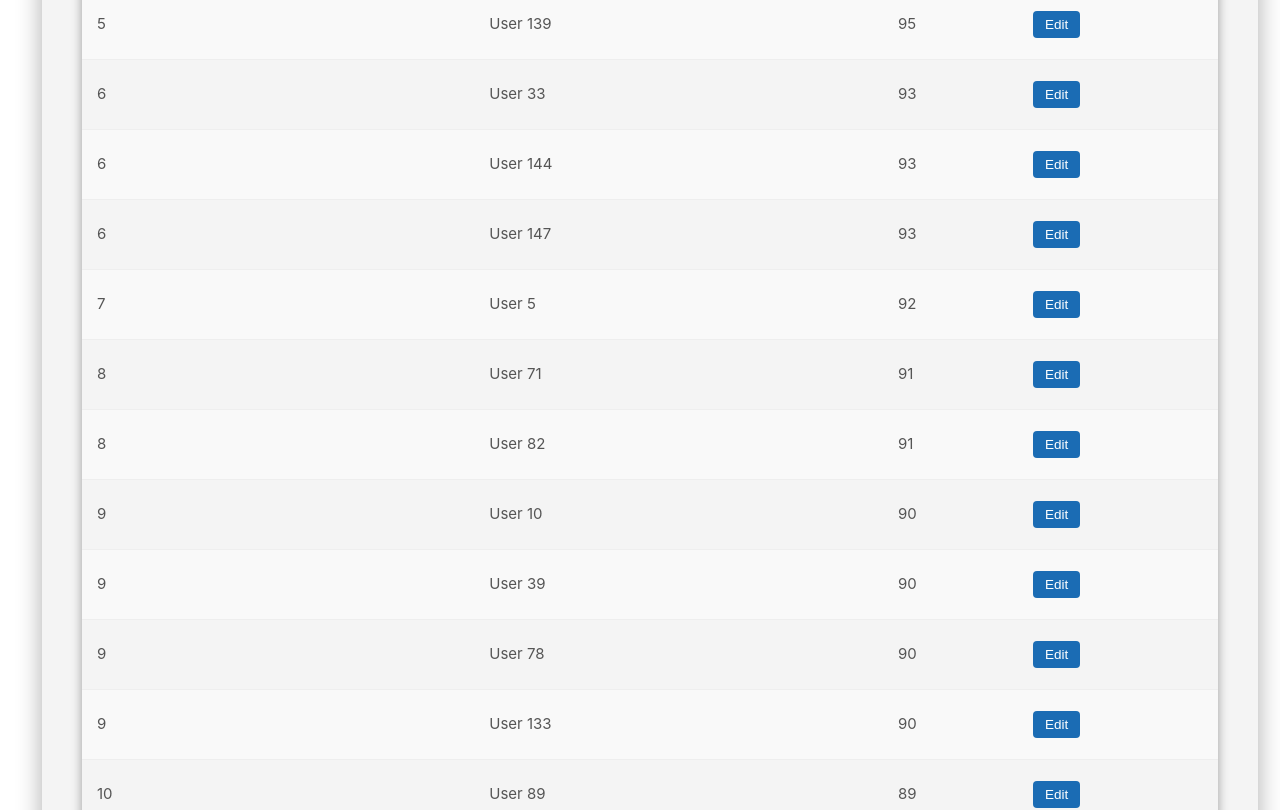
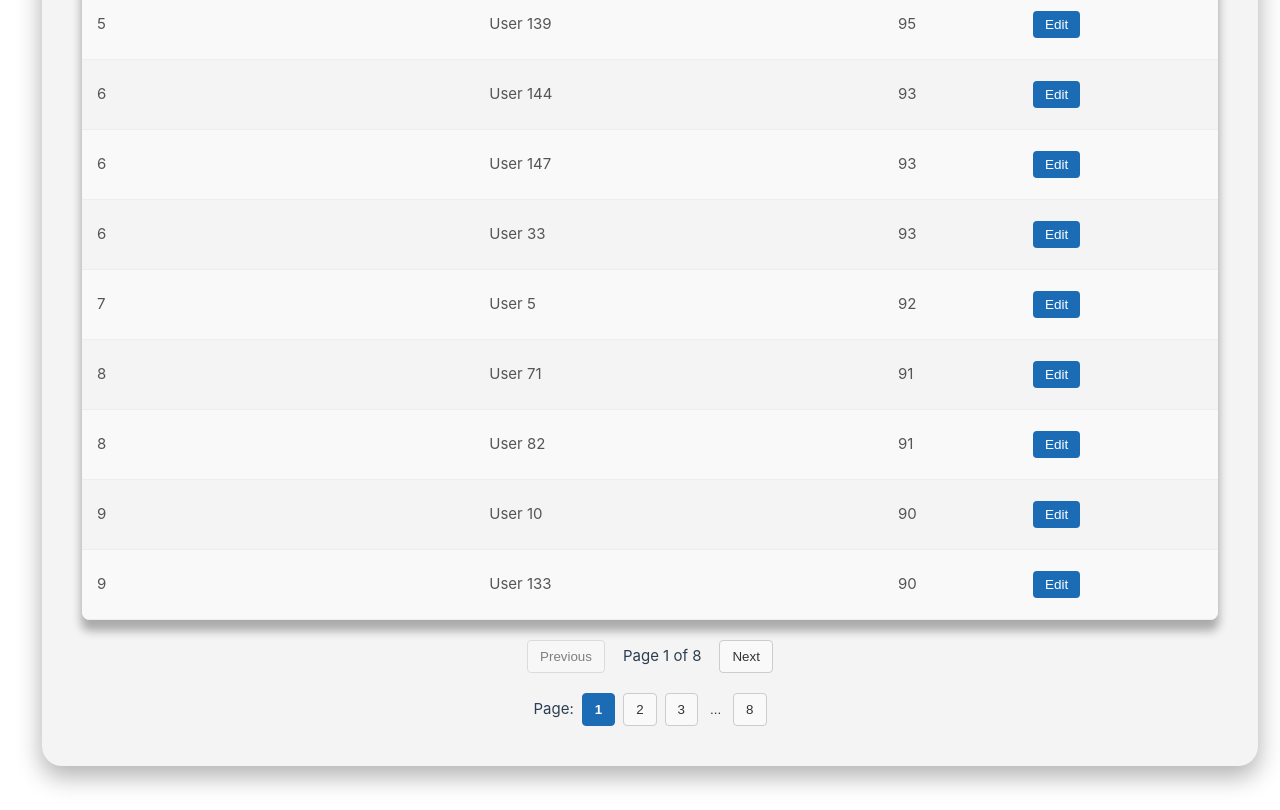
Before and after one commit to joaquim21acj/user-dashboard, a Vue app: page / in a window 1280 px wide. Shown: the part 1080-1890 px from the top of the page. Built offline with nearby package versions, Linux system fonts and the light colour scheme; the HTML template or start-up script is replaced by a standard one.

Commit message:
General improvements and adding pagination

```diff
--- a/src/components/UsersList.vue
+++ b/src/components/UsersList.vue
@@ -5,14 +5,23 @@
     </div>
 
     <div v-if="userStore.hasError && !userStore.isLoading" class="error-message">
-      <p>⚠️ Error: {{ userStore.error }}</p>
-    </div>
+      <p>⚠️ Error: {{ userStore.errorMsg }}</p> </div>
 
     <div v-if="!userStore.isLoading && !userStore.hasError">
-      <div class="filter-container" v-if="userStore.userCount > 0"> <input type="text" v-model="searchQuery" placeholder="Filter by name..." class="filter-input" />
-      </div> <div v-if="showUsersTable" class="users">
-        <p>Total Users in Store: {{ userStore.userCount }}</p> <p v-if="searchQuery && filteredAndSortedUsers.length !== userStore.userCount">
-          Showing: {{ filteredAndSortedUsers.length }} matching user(s)
+      <div class="filter-container" v-if="userStore.totalUsersInSystem > 0">
+        <input
+          type="text"
+          :value="userStore.searchQuery"
+          @input="userStore.setSearchQuery(($event.target as HTMLInputElement).value)"
+          placeholder="Filter by name (all users)..."
+          class="filter-input"
+        />
+      </div>
+
+      <div v-if="userStore.totalUsersInSystem > 0 || userStore.searchQuery" class="users">
+        <p>Total Users in System: {{ userStore.totalUsersInSystem }}</p>
+        <p v-if="userStore.searchQuery">
+          Found: {{ userStore.currentFilteredUserCount }} matching user(s) in total
         </p>
         <table>
           <thead>
@@ -24,12 +33,9 @@
             </tr>
           </thead>
           <tbody>
-            <tr v-for="user in filteredAndSortedUsers" :key="user.id" :class="{ 'highlighted-row': isRecentlyUpdated(user.id) }" >
+            <tr v-for="user in userStore.displayUsers" :key="user.id" :class="{ 'highlighted-row': isRecentlyUpdated(user.id) }">
               <td class="text-left">
-                <div>
-                  {{ user.rank }}
-                </div>
-                <template v-if="isRecentlyUpdated(user.id)">
+                <div>{{ user.rank }}</div> <template v-if="isRecentlyUpdated(user.id)">
                   <small>Recently Updated</small>
                 </template>
               </td>
@@ -52,12 +58,41 @@
                 </template>
               </td>
             </tr>
-            <tr v-if="userStore.userCount > 0 && filteredAndSortedUsers.length === 0 && searchQuery">
-              <td colspan="4" class="empty-state-cell">No users match your filter "{{ searchQuery }}".</td>
+            <tr v-if="userStore.displayUsers.length === 0 && userStore.currentFilteredUserCount === 0 && userStore.searchQuery">
+              <td colspan="4" class="empty-state-cell">No users match your filter "{{ userStore.searchQuery }}".</td>
+            </tr>
+            <tr v-if="userStore.displayUsers.length === 0 && userStore.currentFilteredUserCount > 0">
+                <td colspan="4" class="empty-state-cell">No users on this page (try previous pages).</td>
             </tr>
           </tbody>
         </table>
-      </div> <div v-if="showNoUsersMessage" class="no-users-found"> <p>🤷 No users found or an issue occurred.</p>
+
+        <div class="pagination-controls" v-if="userStore.totalPages > 1">
+          <button @click="userStore.setCurrentPage(userStore.currentPage - 1)" :disabled="userStore.currentPage === 1">
+            Previous
+          </button>
+          <span>Page {{ userStore.currentPage }} of {{ userStore.totalPages }}</span>
+          <button @click="userStore.setCurrentPage(userStore.currentPage + 1)" :disabled="userStore.currentPage === userStore.totalPages">
+            Next
+          </button>
+        </div>
+        <div class="pagination-controls" v-if="userStore.totalPages > 1 && userStore.totalPages < 10">
+            Page:
+            <button
+                v-for="pageNumber in pageNavigationRange"
+                :key="pageNumber"
+                @click="goToPage(pageNumber)"
+                :class="{ 'current-page-button': pageNumber === userStore.currentPage }"
+                :disabled="pageNumber === '...'"
+                class="page-number-button"
+            >
+                {{ pageNumber }}
+            </button>
+        </div>
+      </div>
+
+      <div v-if="!userStore.isLoading && userStore.totalUsersInSystem === 0 && !userStore.searchQuery" class="no-users-found">
+        <p>🤷 No users found in the system.</p>
       </div>
     </div>
   </div>
@@ -69,17 +104,15 @@ import { useUserStore } from '@/stores/user'
 import type { User } from '@/stores/user'
 
 const userStore = useUserStore()
+
 const editModeForUserId = ref<number | undefined>(undefined)
 const originalScore = ref<number | undefined>(undefined)
 const editedScore = ref<number | undefined>(undefined)
-const showUsersTable = computed(() => !userStore.isLoading && !userStore.hasError && userStore.userCount > 0)
-const showNoUsersMessage = computed(() => !userStore.isLoading && !userStore.hasError && userStore.userCount === 0)
 const secondsToRefresh = 30
 let refreshInterval: ReturnType<typeof setInterval> | undefined
-const searchQuery = ref('');
 
 onMounted(async () => {
-  if (userStore.userCount === 0) {
+  if (userStore.totalUsersInSystem === 0) {
     await userStore.fetchUsers()
   }
   startRefreshingUsers()
@@ -89,23 +122,8 @@ onUnmounted(() => {
   stopRefreshingUsers()
 })
 
-const filteredAndSortedUsers = computed(() => {
-  const usersToFilter = userStore.sortedUsers
-  const query = searchQuery.value.toLowerCase().trim()
-
-  if (!query) {
-    return usersToFilter
-  }
-
-  return usersToFilter.filter(user =>
-    user.name.toLowerCase().includes(query)
-  )
-})
-
 const startRefreshingUsers = () => {
-  if (refreshInterval) {
-    clearInterval(refreshInterval)
-  }
+  if (refreshInterval) clearInterval(refreshInterval)
   refreshInterval = setInterval(() => {
     userStore.refreshUserScores()
   }, secondsToRefresh * 1000)
@@ -122,7 +140,7 @@ const stopRefreshingUsers = () => {
   }
 }
 
-const isEditMode = (userId: number | undefined) => {
+const isEditMode = (userId: number | undefined): boolean => {
   return userId === editModeForUserId.value
 }
 
@@ -134,26 +152,54 @@ const enterEditMode = (user: User) => {
 
 const saveScore = (user: User) => {
   if (editedScore.value !== undefined) {
-    const userInStore = userStore.users.find(u => u.id === user.id)
-    if (userInStore) {
-      userStore.updateUserScore(user.id, editedScore.value)
-    }
+    userStore.updateUserScore(user.id, editedScore.value)
   }
-  user.score = user.score
-
   editModeForUserId.value = undefined
   originalScore.value = undefined
   editedScore.value = undefined
 }
 
 const cancelEdit = (user: User) => {
-  if (originalScore.value !== undefined && user.id === editModeForUserId.value) {
-    user.score = originalScore.value
-  }
   editModeForUserId.value = undefined
   originalScore.value = undefined
   editedScore.value = undefined
 }
+
+const goToPage = (pageNumber: number | string) => {
+  if (typeof pageNumber === 'number') {
+    userStore.setCurrentPage(pageNumber)
+  }
+}
+
+const pageNavigationRange = computed(() => {
+  const delta = 2
+  const left = userStore.currentPage - delta
+  const right = userStore.currentPage + delta + 1
+  const range: number[] = []
+  const rangeWithDots: (number | string)[] = []
+  let l: number | undefined
+
+  if (userStore.totalPages === 0) return []
+
+  for (let i = 1; i <= userStore.totalPages; i++) {
+    if (i === 1 || i === userStore.totalPages || (i >= left && i < right)) {
+      range.push(i)
+    }
+  }
+
+  for (const i of range) {
+    if (l !== undefined) {
+      if (i - l === 2) {
+        rangeWithDots.push(l + 1)
+      } else if (i - l !== 1) {
+        rangeWithDots.push('...')
+      }
+    }
+    rangeWithDots.push(i)
+    l = i
+  }
+  return rangeWithDots
+})
 </script>
 
 <style scoped>
@@ -338,6 +384,54 @@ td button.cancel-button:hover {
   box-shadow: 0 0 0 2px rgba(0, 123, 255, 0.25);
 }
 
+.pagination-controls {
+  margin-top: 20px;
+  display: flex;
+  justify-content: center;
+  align-items: center;
+  gap: 8px;
+  flex-wrap: wrap;
+}
+
+.pagination-controls button {
+  padding: 8px 12px;
+  border: 1px solid #ccc;
+  background-color: #f9f9f9;
+  color: #333;
+  cursor: pointer;
+  border-radius: 4px;
+  transition: background-color 0.2s;
+}
+
+.pagination-controls button:hover:not(:disabled) {
+  background-color: #e9e9e9;
+}
+
+.pagination-controls button:disabled {
+  cursor: not-allowed;
+  opacity: 0.6;
+}
+
+.pagination-controls button.current-page-button {
+  font-weight: bold;
+  border-color: #1b6cb4;
+  background-color: #1b6cb4;
+  color: white;
+}
+
+.pagination-controls button.page-number-button:disabled {
+  border: none;
+  background: none;
+  opacity: 1;
+  color: #333;
+  cursor: default;
+  padding: 8px 4px;
+}
+
+.pagination-controls span {
+    margin: 0 10px;
+}
+
 @keyframes spin {
   0% { transform: rotate(0deg); }
   100% { transform: rotate(360deg); }
--- a/src/stores/user.ts
+++ b/src/stores/user.ts
@@ -1,16 +1,23 @@
 import { defineStore } from 'pinia'
-
 
 const USERS_AMOUNT = 150
 
+export interface User {
+  id: number
+  name: string
+  email: string
+  score: number
+  rank?: number
+}
+
 const fakeApiCall = (minDelay = 500, maxDelay = 2000) => {
   const delay = Math.floor(Math.random() * (maxDelay - minDelay + 1)) + minDelay
-  return new Promise((resolve, reject) => {
+  return new Promise<User[]>((resolve, reject) => {
     setTimeout(() => {
       if (Math.random() < 0.1) {
-        reject(new Error('Oops! A simulated network error occurred.'));
+        reject(new Error('Oops! A simulated network error occurred.'))
       } else {
-        let users: User[] = [];
+        const users: User[] = []
         for (let i = 0; i < USERS_AMOUNT; i++) {
           users.push({
             id: i,
@@ -19,113 +26,168 @@ const fakeApiCall = (minDelay = 500, maxDelay = 2000) => {
             score: Math.floor(Math.random() * 100),
           })
         }
-        resolve(users);
+        resolve(users)
       }
-    }, delay);
-  });
-};
+    }, delay)
+  })
+}
 
-const fakeApiRefresh = (users: User[], minDelay = 500, maxDelay = 2000) => {
+const fakeApiRefresh = (allUsersInState: User[], minDelay = 500, maxDelay = 2000) => {
   const delay = Math.floor(Math.random() * (maxDelay - minDelay + 1)) + minDelay
-  return new Promise((resolve, reject) => {
+  return new Promise<User | undefined>((resolve) => {
     setTimeout(() => {
-      const randomId = Math.floor(Math.random() * USERS_AMOUNT);
-      const randomScore = Math.floor(Math.random() * 100);
-      const userToUpdate = users.find(user => user.id === randomId);
+      const randomId = Math.floor(Math.random() * USERS_AMOUNT)
+      const userToUpdate = allUsersInState.find(user => user.id === randomId)
       if (userToUpdate) {
-        userToUpdate.score = randomScore;
-        resolve(userToUpdate)
+        userToUpdate.score = Math.floor(Math.random() * 100)
+        resolve({ ...userToUpdate })
+      } else {
+        resolve(undefined)
       }
-    }, delay);
-  });
-};
+    }, delay)
+  })
+}
 
 const updateLastUpdatedUsers = (userUpdated: User, lastUpdatedUsers: User[]) => {
-  if (lastUpdatedUsers.length >= 5) {
-    lastUpdatedUsers.shift(); // Remove the oldest entry if we have 5 already
+  const existingIndex = lastUpdatedUsers.findIndex(u => u.id === userUpdated.id)
+  if (existingIndex > -1) {
+    lastUpdatedUsers.splice(existingIndex, 1)
   }
-  lastUpdatedUsers.push(userUpdated);
+  lastUpdatedUsers.push(userUpdated)
+  if (lastUpdatedUsers.length > 5) {
+    lastUpdatedUsers.shift()
+  }
 }
 
+
 export const useUserStore = defineStore('user', {
-  state: () => {
-    return {
-      users: [] as User[],
-      loading: false,
-      error: null as string | null,
-      lastUpdatedUsers: [] as User[],
-    }
-  },
+  state: () => ({
+    allUsers: [] as User[],
+    loading: false,
+    error: null as string | null,
+    lastUpdatedUsers: [] as User[],
+    currentPage: 1,
+    pageSize: 20,
+    searchQuery: '',
+  }),
   getters: {
-    userCount: (state) => state.users.length,
     isLoading: (state) => state.loading,
     hasError: (state) => !!state.error,
-    lastUpdatedUserIds: (state) => state.lastUpdatedUsers.map(user => user.id),
-    sortedUsers: (state) => {
+    errorMsg: (state) => state.error,
+    totalUsersInSystem: (state) => state.allUsers.length,
+
+    _globallyRankedUsers(state): User[] {
+      if (state.allUsers.length === 0) return []
+      const usersWithRank: User[] = state.allUsers.map(u => ({ ...u }))
+      usersWithRank.sort((a, b) => {
+        if (b.score === a.score) {
+          return a.name.localeCompare(b.name)
+        }
+        return b.score - a.score
+      })
       const rankedMap = new Map<number, User[]>()
-      state.users.forEach(user => {
+      usersWithRank.forEach(user => {
         if (!rankedMap.has(user.score)) {
           rankedMap.set(user.score, [])
         }
         rankedMap.get(user.score)?.push(user)
       })
-      const sorted = Array.from(rankedMap.keys()).sort((a, b) => b - a)
-      const sortedUsers = sorted.map(score => {
-        const usersWithSameScore = rankedMap.get(score)
-        if (usersWithSameScore) {
-          usersWithSameScore.forEach(user => {
-            user.rank = sorted.indexOf(score) + 1
+      const sortedScores = Array.from(rankedMap.keys()).sort((a, b) => b - a)
+      const finalGloballyRankedUsers: User[] = []
+      sortedScores.forEach((score, rankIndex) => {
+        const usersWithSameScore = rankedMap.get(score)!
+        usersWithSameScore.sort((a,b) => a.name.localeCompare(b.name))
+        usersWithSameScore.forEach(userFromMap => {
+          finalGloballyRankedUsers.push({
+            ...userFromMap,
+            rank: rankIndex + 1,
           })
-        }
-        return usersWithSameScore
-      }).flat()
-      return sortedUsers as User[]
-    }
+        })
+      })
+      return finalGloballyRankedUsers
+    },
+
+    _filteredUsers(state): User[] {
+      const globallyRankedUsers = this._globallyRankedUsers
+      const query = state.searchQuery.toLowerCase().trim()
+      if (!query) {
+        return globallyRankedUsers
+      }
+      return globallyRankedUsers.filter(user =>
+        user.name.toLowerCase().includes(query)
+      )
+    },
+
+    currentFilteredUserCount(): number {
+      return this._filteredUsers.length
+    },
+
+    displayUsers(state): User[] {
+      const usersToPaginate = this._filteredUsers
+      const startIndex = (state.currentPage - 1) * state.pageSize
+      const endIndex = startIndex + state.pageSize
+      return usersToPaginate.slice(startIndex, endIndex)
+    },
+
+    totalPages(): number {
+      const count = this.currentFilteredUserCount
+      if (count === 0) return 1
+      return Math.ceil(count / this.pageSize)
+    },
+
+    lastUpdatedUserIds: (state) => state.lastUpdatedUsers.map(user => user.id),
   },
   actions: {
     async fetchUsers() {
+      if (this.loading) return
       this.loading = true
       this.error = null
       try {
-        const fetchedUsers = await fakeApiCall() as User[]
-        this.users = fetchedUsers
+        const fetchedUsers = await fakeApiCall()
+        this.allUsers = fetchedUsers
+        this.searchQuery = ''
+        this.currentPage = 1
+        this.lastUpdatedUsers = []
       } catch (e) {
         this.error = e instanceof Error ? e.message : String(e)
-        console.error("Simulated fetch users failed:", e)
+        this.allUsers = []
       } finally {
         this.loading = false
       }
     },
+    setCurrentPage(page: number) {
+      const totalPgs = this.totalPages
+      if (page > 0 && page <= totalPgs) {
+        this.currentPage = page
+      } else if (page <= 0 && totalPgs > 0) {
+        this.currentPage = 1
+      } else if (page > totalPgs && totalPgs > 0) {
+        this.currentPage = totalPgs
+      } else if (totalPgs === 0 || totalPgs === 1) {
+        this.currentPage = 1
+      }
+    },
+    setSearchQuery(query: string) {
+      this.searchQuery = query
+      this.currentPage = 1
+    },
     async refreshUserScores() {
       this.error = null
       try {
-        console.log('Simulating API refresh...');
-        const updatedUser = await fakeApiRefresh(this.users) as User
-        const userIndex = this.users.findIndex(user => user.id === updatedUser.id)
-        if (userIndex !== -1) {
-          this.users[userIndex].score = updatedUser.score
+        const updatedUser = await fakeApiRefresh(this.allUsers)
+        if (updatedUser) {
           updateLastUpdatedUsers(updatedUser, this.lastUpdatedUsers)
         }
       } catch (e) {
         this.error = e instanceof Error ? e.message : String(e)
-        console.error("Simulated refresh user scores failed:", e)
-      } finally {
-        this.loading = false
       }
     },
     updateUserScore(userId: number, newScore: number) {
-      const userToUpdate = this.users.find(u => u.id === userId);
+      const userToUpdate = this.allUsers.find(u => u.id === userId)
       if (userToUpdate) {
-        userToUpdate.score = newScore;
+        userToUpdate.score = newScore
+        updateLastUpdatedUsers({ ...userToUpdate }, this.lastUpdatedUsers)
       }
     },
   },
 })
-
-export interface User {
-  id: number,
-  name: string,
-  email: string,
-  score: number,
-  rank?: number,
-}
```
